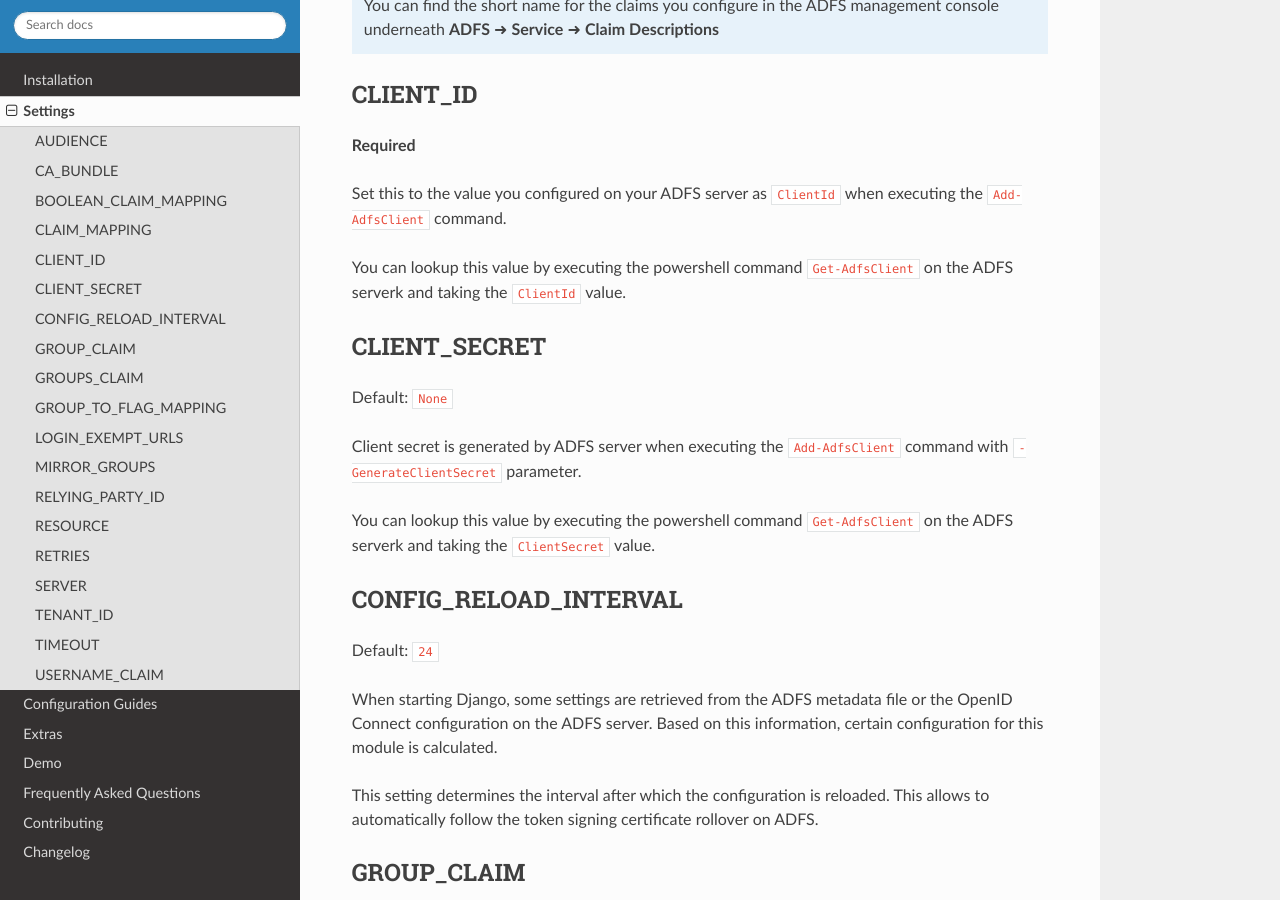
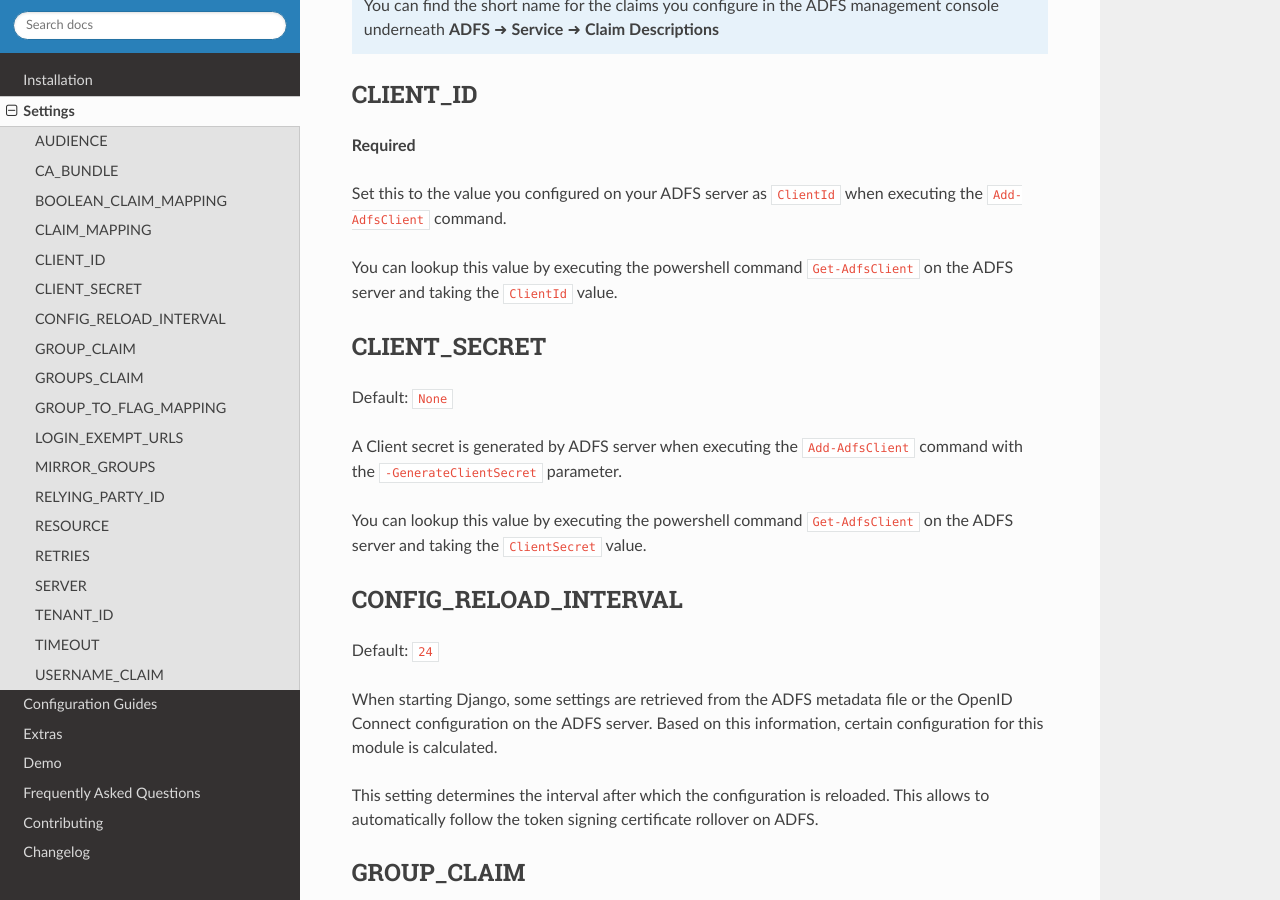
Before and after one commit to snok/django-auth-adfs, a Sphinx documentation site: the page built from docs/configuration.rst, in a window 1280 px wide and 900 px high, scrolled down 2300 px. Built offline with Sphinx 7.4.7 and the Read the Docs theme 2.0.0, drawn with Linux system fonts in a browser that asks for light colours; pages that are not in the unit, such as notebooks, are missing from menus.

Commit message:
Small touchups

```diff
--- a/docs/configuration.rst
+++ b/docs/configuration.rst
@@ -110,19 +110,18 @@ CLIENT_ID
 
 Set this to the value you configured on your ADFS server as ``ClientId`` when executing the ``Add-AdfsClient`` command.
 
-You can lookup this value by executing the powershell command ``Get-AdfsClient`` on the ADFS serverk
+You can lookup this value by executing the powershell command ``Get-AdfsClient`` on the ADFS server
 and taking the ``ClientId`` value.
 
 CLIENT_SECRET
 -------------
 Default: ``None``
 
-Client secret is generated by ADFS server when executing the ``Add-AdfsClient`` command with ``-GenerateClientSecret``
-parameter.
+A Client secret is generated by ADFS server when executing the ``Add-AdfsClient`` command with the
+``-GenerateClientSecret`` parameter.
 
-You can lookup this value by executing the powershell command ``Get-AdfsClient`` on the ADFS serverk
+You can lookup this value by executing the powershell command ``Get-AdfsClient`` on the ADFS server
 and taking the ``ClientSecret`` value.
-
 
 CONFIG_RELOAD_INTERVAL
 ----------------------
```
Also changed, not shown: 1 other file.
